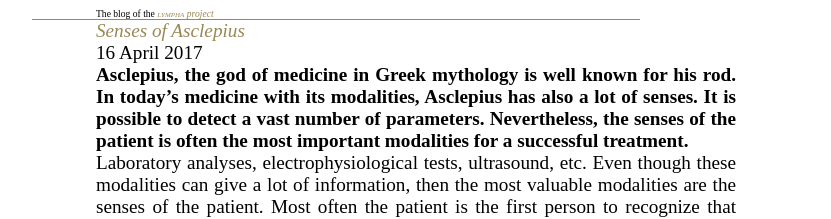
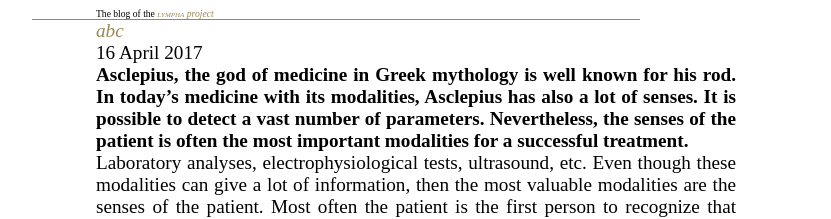
Before and after one commit to RickardHultgren/LYMPHA, a Jekyll site: the page built from _posts/2017-04-16-abc.md, in a window 1280 px wide. Shown: the top 219 px of the page, without its empty margins (232-1063 px from the left). Built offline with Jekyll 4.4.1, drawn with Linux system fonts in a browser that asks for light colours; some web fonts are replaced.

Commit message:
Mr Hyde was here …

```diff
--- a/_posts/2017-04-16-senses-of-Asclepius.md
+++ b/_posts/2017-04-16-abc.md
@@ -1,6 +1,6 @@
 ---
 layout: post
-title: "Senses of Asclepius"
+title: abc
 Author: "Rickard"
 ---
 **Asclepius, the god of medicine in Greek mythology is well known for his rod. In today's medicine with its modalities, Asclepius has also a lot of senses. It is possible to detect a vast number of parameters. Nevertheless, the senses of the patient is often the most important modalities for a successful treatment.**
```
